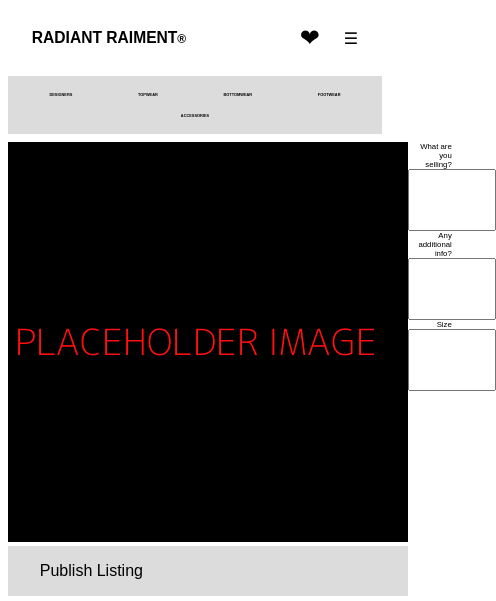
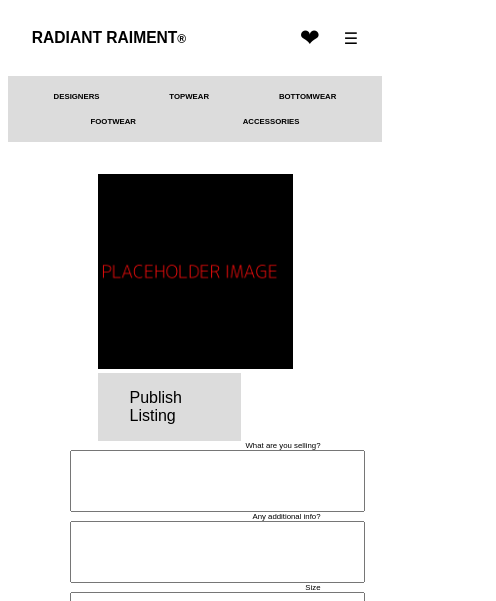
Before and after one commit to PLAYMANWAGON/Webbutveckling-Foretagssida, a plain HTML site: page sell.html in a window 390 px wide. Shown: the top 601 px of the page, 496 px wide, since content can reach past the window. Drawn offline with Linux system fonts and the light colour scheme.

Commit message:
försöker styla item.html sidan, går skit dåligt

```diff
--- a/style.css
+++ b/style.css
@@ -438,8 +438,16 @@ header > .headerButtons > span {
   margin: 4vw;
 }
 
+.viewItem > div h5 {
+  text-align: end;
+}
+
+.viewItem > div img {
+  width: 25vw;
+}
+
 .actionButton {
-  width: 84%;
+  width: 20.5vw;
   display: flex;
   justify-content: space-between;
   padding: 1rem 2rem 1rem;
@@ -448,6 +456,8 @@ header > .headerButtons > span {
 
 .actionButton > p {
   color: black;
+}.viewItem > div h5 {
+  text-align: end;
 }
 
 .actionButton:hover {
@@ -466,9 +476,7 @@ header > .headerButtons > span {
   padding: 20px;
 }
 
-.viewItem > div h5 {
-  text-align: end;
-}
+
 
 .thisIsArticle {
   text-align: center;
@@ -487,7 +495,30 @@ header > .headerButtons > span {
   width: 100%;
 }
 
+@media (max-width: 1200px) {
+  .viewItemInfo{
+    margin: 0.5vw;
+  }
 
+  .viewItem {
+    display: flex;
+    justify-content: space-around;
+    flex-wrap: wrap;
+    margin: 2vw 2vw;
+  }
+
+  .viewItem > div img {
+    width: 50vw;
+  }
+
+  .actionButton {
+    flex-wrap: wrap;
+  }
+
+  .viewItem {
+    margin: 2rem 2vw 2rem;
+  }
+}
 
 @media (max-width: 1000px) {
 
@@ -533,11 +564,9 @@ header > .headerButtons > span {
     margin-right: 2vw;
   }
 
-  .viewItem {
-    display: flex;
-    justify-content: space-around;
-    margin: 2vw 2vw;
-  }
+
+
+
 
 }
 
@@ -548,7 +577,7 @@ header > .headerButtons > span {
   }
 
   h2 {
-    font-size: 1vw;
+    font-size: 2vw;
   }
 
   .uselessShitContainer {
```
